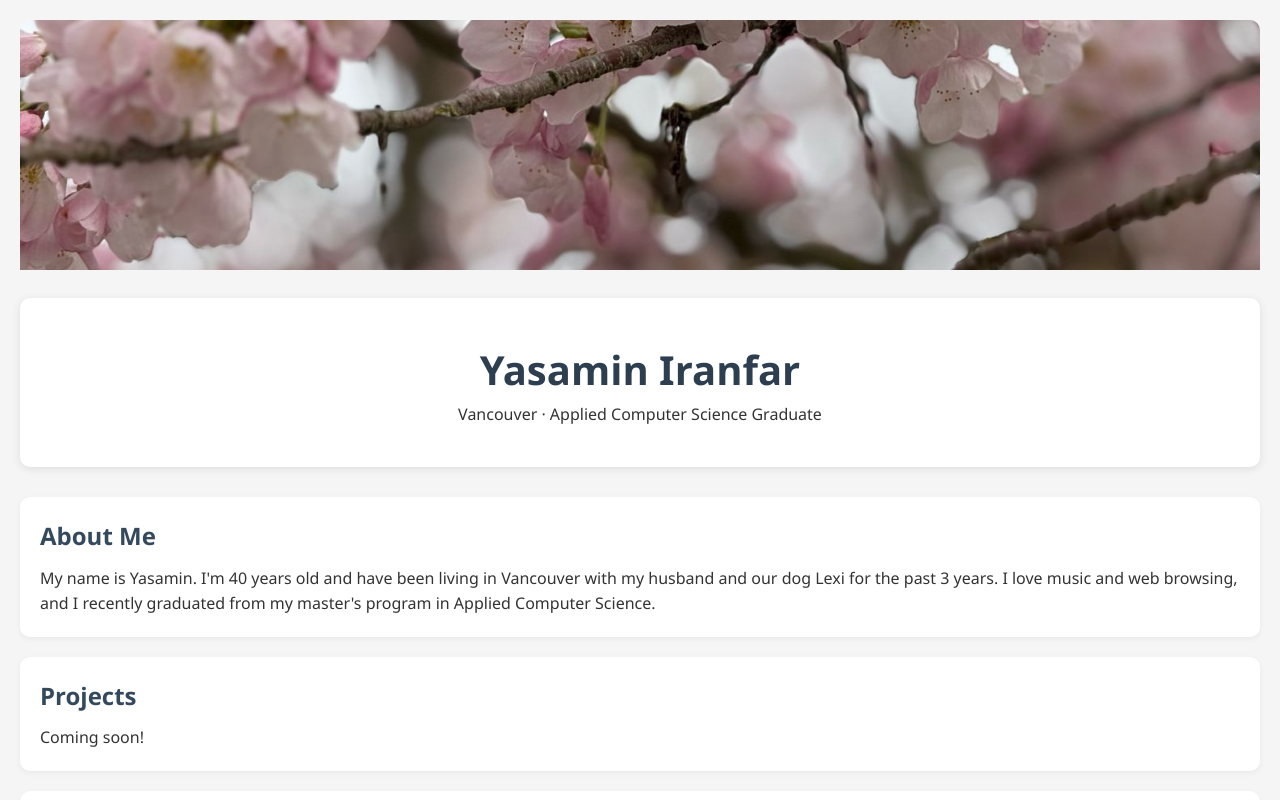
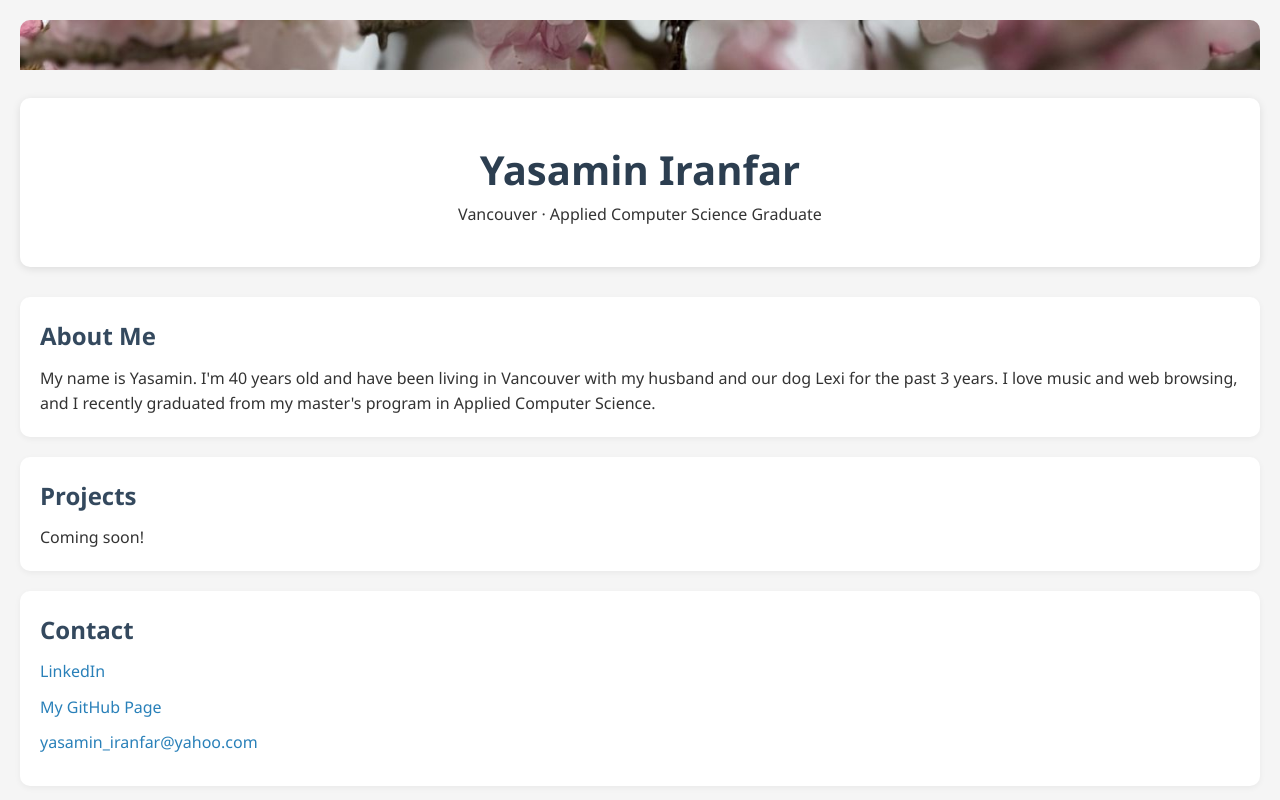
Before and after one commit to YasaminIranfar/yasaminiranfar.github.io, a plain HTML site: page index.html in a window 1280 px wide. Shown: the top 800 px of the page. Drawn offline with Linux system fonts and the light colour scheme.

Commit message:
Update style.css

```diff
--- a/style.css
+++ b/style.css
@@ -56,10 +56,10 @@ section {
 
 .banner {
   width: 100%;
-  height: 250px; /* Adjust the height as needed */
-  object-fit: cover; /* Ensures the image fits well */
-  border-radius: 10px 10px 0 0; /* Rounded corners for the top */
-  margin-bottom: 20px; /* Space between the banner and the content */
+  height: 50px;
+  object-fit: cover;
+  border-radius: 10px 10px 0 0;
+  margin-bottom: 20px;
 }
 footer {
   text-align: center;
```
